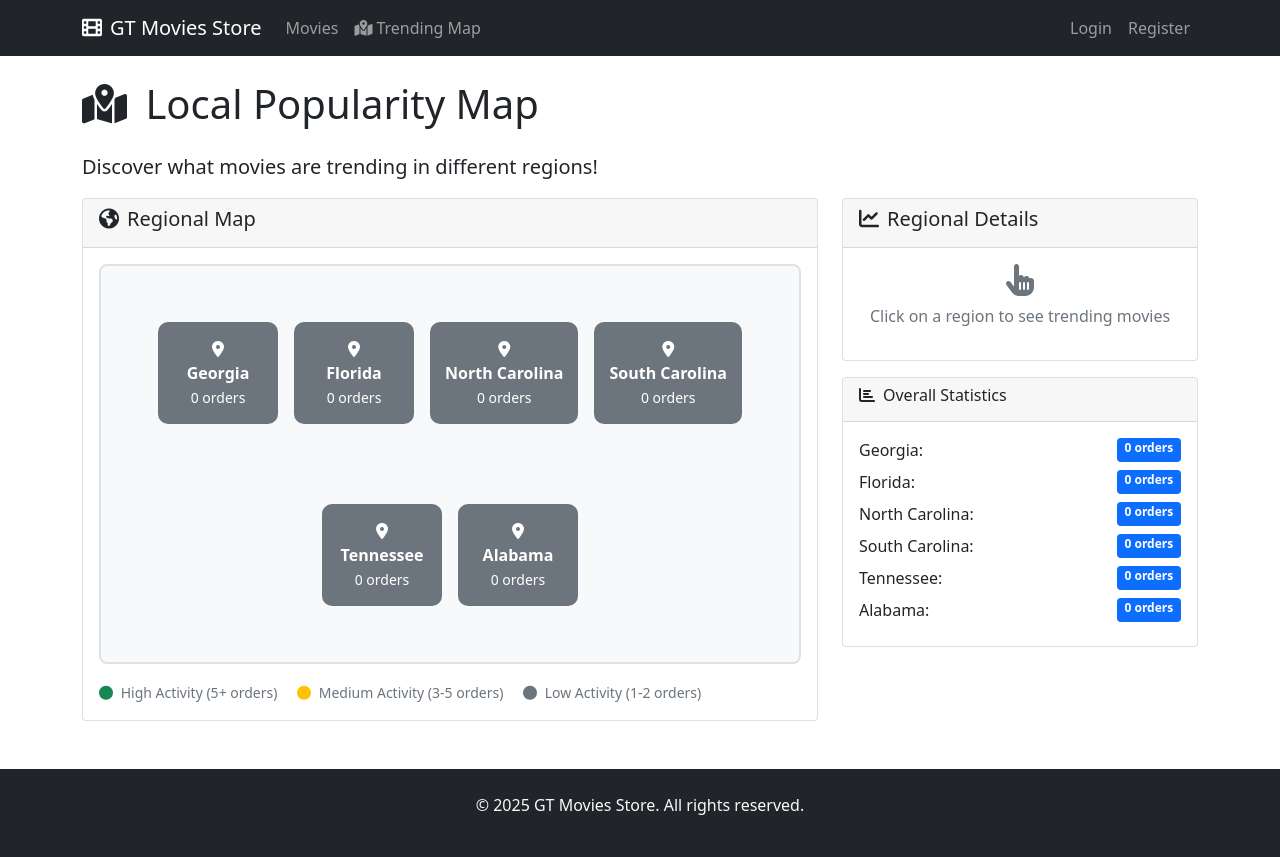
After one commit to TheLogarhythm/gt-movies-store, a Django app: page /trending-map/ in a window 1280 px wide. The commit adds this page. Run offline with Django 5.2, Linux system fonts and the light colour scheme; tables that the repository leaves empty hold one stand-in row (values such as "Sample post").

Commit message:
Geographic purchases and average rating

```diff
--- a/store/templates/store/base.html
+++ b/store/templates/store/base.html
@@ -56,6 +56,11 @@
           <ul class="navbar-nav me-auto">
             <li class="nav-item">
               <a class="nav-link" href="{% url 'movie_list' %}">Movies</a>
+            </li>
+            <li class="nav-item">
+                <a class="nav-link" href="{% url 'trending_map' %}">
+                    <i class="fas fa-map-marked-alt me-1"></i>Trending Map
+                </a>
             </li>
           </ul>
 
--- /dev/null
+++ b/store/templates/store/trending_map.html
@@ -0,0 +1,133 @@
+{% extends 'store/base.html' %}
+
+{% block title %}Local Popularity Map - GT Movies Store{% endblock %}
+
+{% block content %}
+<div class="row">
+    <div class="col-12">
+        <h1 class="mb-4">
+            <i class="fas fa-map-marked-alt me-2"></i>
+            Local Popularity Map
+        </h1>
+        <p class="lead">Discover what movies are trending in different regions!</p>
+    </div>
+</div>
+
+<div class="row">
+    <!-- Map Section -->
+    <div class="col-lg-8">
+        <div class="card">
+            <div class="card-header">
+                <h5><i class="fas fa-globe-americas me-2"></i>Regional Map</h5>
+            </div>
+            <div class="card-body">
+                <div id="map-container" style="height: 400px; background: #f8f9fa; position: relative; border: 2px solid #dee2e6; border-radius: 8px;">
+                    <div class="d-flex flex-wrap justify-content-center align-items-center h-100 p-3">
+                        {% for region, data in regional_data.items %}
+                        <div class="region-marker m-2 text-center"
+                             style="cursor: pointer; padding: 15px; background: {% if data.total_orders > 5 %}#28a745{% elif data.total_orders > 2 %}#ffc107{% else %}#6c757d{% endif %};
+                                    color: white; border-radius: 10px; min-width: 120px;"
+                             onclick="showRegionDetails('{{ region }}')">
+                            <i class="fas fa-map-marker-alt"></i>
+                            <div><strong>{{ region }}</strong></div>
+                            <small>{{ data.total_orders }} orders</small>
+                        </div>
+                        {% endfor %}
+                    </div>
+                </div>
+
+                <div class="mt-3">
+                    <small class="text-muted">
+                        <i class="fas fa-circle text-success me-1"></i> High Activity (5+ orders)
+                        <i class="fas fa-circle text-warning ms-3 me-1"></i> Medium Activity (3-5 orders)
+                        <i class="fas fa-circle text-secondary ms-3 me-1"></i> Low Activity (1-2 orders)
+                    </small>
+                </div>
+            </div>
+        </div>
+    </div>
+
+    <!-- Region Details Section -->
+    <div class="col-lg-4">
+        <div class="card">
+            <div class="card-header">
+                <h5><i class="fas fa-chart-line me-2"></i>Regional Details</h5>
+            </div>
+            <div class="card-body">
+                <div id="region-details">
+                    <p class="text-muted text-center">
+                        <i class="fas fa-hand-pointer fa-2x mb-2"></i><br>
+                        Click on a region to see trending movies
+                    </p>
+                </div>
+            </div>
+        </div>
+
+        <!-- Overall Statistics -->
+        <div class="card mt-3">
+            <div class="card-header">
+                <h6><i class="fas fa-chart-bar me-2"></i>Overall Statistics</h6>
+            </div>
+            <div class="card-body">
+                {% for region, data in regional_data.items %}
+                <div class="d-flex justify-content-between mb-2">
+                    <span>{{ region }}:</span>
+                    <span class="badge bg-primary">{{ data.total_orders }} orders</span>
+                </div>
+                {% endfor %}
+            </div>
+        </div>
+    </div>
+</div>
+
+<script>
+// Regional data for JavaScript
+const regionalData = {
+    {% for region, data in regional_data.items %}
+    "{{ region }}": {
+        "movies": [
+            {% for movie in data.movies %}
+            {
+                "title": "{{ movie.title|escapejs }}",
+                "purchases": {{ movie.purchases }},
+                "id": {{ movie.id }}
+            }{% if not forloop.last %},{% endif %}
+            {% endfor %}
+        ],
+        "totalOrders": {{ data.total_orders }}
+    }{% if not forloop.last %},{% endif %}
+    {% endfor %}
+};
+
+function showRegionDetails(region) {
+    const data = regionalData[region];
+    const detailsDiv = document.getElementById('region-details');
+
+    let html = `
+        <h6><i class="fas fa-map-marker-alt me-2"></i>${region}</h6>
+        <p class="text-muted">Total Orders: ${data.totalOrders}</p>
+        <h6 class="mt-3">Trending Movies:</h6>
+    `;
+
+    if (data.movies.length > 0) {
+        html += '<div class="list-group list-group-flush">';
+        data.movies.forEach((movie, index) => {
+            html += `
+                <div class="list-group-item d-flex justify-content-between align-items-center p-2">
+                    <div>
+                        <strong>${index + 1}. ${movie.title}</strong>
+                        <br><small class="text-muted">${movie.purchases} purchases</small>
+                    </div>
+                    <a href="/movie/${movie.id}/" class="btn btn-sm btn-outline-primary">View</a>
+                </div>
+            `;
+        });
+        html += '</div>';
+    } else {
+        html += '<p class="text-muted"><i>No trending movies yet</i></p>';
+    }
+
+    detailsDiv.innerHTML = html;
+}
+</script>
+{% endblock %}
--- a/store/urls.py
+++ b/store/urls.py
@@ -13,4 +13,6 @@ urlpatterns = [
     path('orders/', views.order_list, name='order_list'),
     path('review/<int:pk>/edit/', views.review_edit, name='review_edit'),
     path('review/<int:pk>/delete/', views.review_delete, name='review_delete'),
+
+    path('trending-map/', views.trending_map_view, name='trending_map'),
 ]
--- a/store/views.py
+++ b/store/views.py
@@ -3,6 +3,8 @@ from django.shortcuts import render, redirect, get_object_or_404
 from django.contrib.auth import login
 from django.contrib.auth.decorators import login_required
 from django.contrib import messages
+from django.db.models import Sum, Count, Q
+import json
 from .models import Movie, Review, Order, OrderItem
 from .forms import UserRegistrationForm, ReviewForm
 
@@ -179,9 +181,14 @@ def checkout(request):
         messages.error(request, 'Your cart is empty.')
         return redirect('cart')
 
-    # Create order
+    # Create order with region data
     total = 0
-    order = Order.objects.create(user=request.user, total_amount=0)
+    order = Order.objects.create(
+        user=request.user,
+        total_amount=0,
+        region=request.POST.get('region', 'Georgia'),
+        city=request.POST.get('city', 'Atlanta')
+    )
 
     for movie_id, quantity in cart.items():
         try:
@@ -214,3 +221,33 @@ def order_list(request):
     """View order history - User Story #14"""
     orders = Order.objects.filter(user=request.user).order_by('-created_at')
     return render(request, 'store/order_list.html', {'orders': orders})
+
+def trending_map_view(request):
+    """Display geographic trending map"""
+    # Get trending data by region
+    regional_data = {}
+
+    # Define some sample regions
+    regions = ['Georgia', 'Florida', 'North Carolina', 'South Carolina', 'Tennessee', 'Alabama']
+
+    for region in regions:
+        # Get top 3 movies for this region
+        trending_movies = Movie.objects.filter(orderitem__order__region=region).annotate(
+            total_purchases=Sum('orderitem__quantity')
+        ).filter(total_purchases__gt=0).order_by('-total_purchases')[:3]
+
+        regional_data[region] = {
+            'movies': [
+                {
+                    'title': movie.title,
+                    'purchases': movie.total_purchases or 0,
+                    'id': movie.id
+                } for movie in trending_movies
+            ],
+            'total_orders': Order.objects.filter(region=region).count()
+        }
+
+    context = {
+        'regional_data': regional_data,
+    }
+    return render(request, 'store/trending_map.html', context)
```
Also changed, not shown: store/models.py (+21 -0 lines), store/templates/store/movie_detail.html (+29 -0 lines), store/migrations/0002_review_city_review_region.py (added), store/migrations/0003_remove_review_city_remove_review_region_order_city_and_more.py (added).
